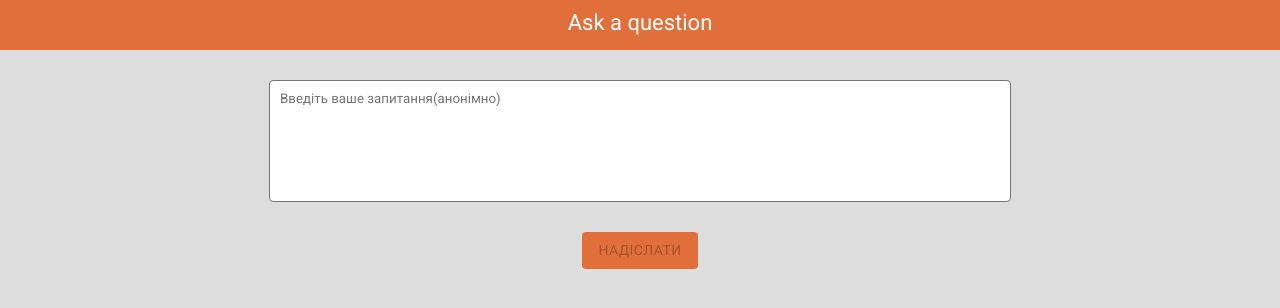
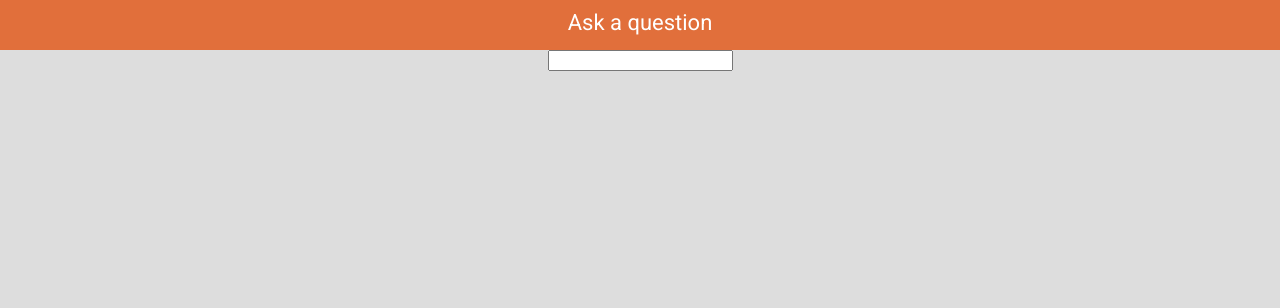
Before and after one commit to pasha2708/Ask-a-question, a React (Create React App) app: page /manage in a window 1280 px wide. Shown: the top 308 px of the page. Built offline with nearby package versions, Linux system fonts and the light colour scheme.

Commit message:
add router

```diff
--- a/package.json
+++ b/package.json
@@ -12,6 +12,7 @@
     "react": "^18.1.0",
     "react-dom": "^18.1.0",
     "react-notifications": "^1.7.3",
+    "react-router-dom": "^6.3.0",
     "react-scripts": "5.0.1",
     "styled-components": "^5.3.5"
   },
--- a/public/index.html
+++ b/public/index.html
@@ -3,7 +3,10 @@
 	<head>
 		<meta charset="utf-8" />
 		<link rel="icon" href="%PUBLIC_URL%/favicon.ico" />
-    <link href="https://fonts.googleapis.com/css2?family=Roboto&display=swap" rel="stylesheet">
+		<link
+			href="https://fonts.googleapis.com/css2?family=Roboto&display=swap"
+			rel="stylesheet"
+		/>
 		<meta name="viewport" content="width=device-width, initial-scale=1" />
 		<meta name="theme-color" content="#000000" />
 		<meta
@@ -39,6 +42,5 @@
 
       To begin the development, run `npm start` or `yarn start`.
       To create a production bundle, use `npm run build` or `yarn build`.
-    -->
-  </body>
+    --></body>
 </html>
--- a/src/App.js
+++ b/src/App.js
@@ -8,6 +8,9 @@ import {
   NotificationManager,
 } from 'react-notifications';
 import 'react-notifications/lib/notifications.css';
+import QuestionForm from './components/QuestionForm';
+import { BrowserRouter as Router, Route, Link, Routes } from "react-router-dom";
+import Manage from './components/Manage';
 
 const Header = styled.div`
   background-color: #e16f3b;
@@ -22,7 +25,7 @@ const HeaderText = styled.p`
   padding-top: 10px;
 `;
 
-const Container = styled.div`
+export const Container = styled.div`
   display: flex;
   flex-direction: column;
   justify-content: center;
@@ -33,26 +36,6 @@ const Container = styled.div`
 `;
 
 const App = () => {
-  const [data, setData] = useState('');
-  const [loading, setLoading] = useState(false)
-
-  const handleClick = () => {
-    setLoading(true)
-    axios
-      .post('https://61b7874164e4a10017d18b87.mockapi.io/questions', {
-        date: new Date(),
-        message: data,
-      })
-      .then(() => {
-        NotificationManager.success('Запитання надіслано, дякуємо');
-        setData('');
-        setLoading(false)
-      })
-      .catch(() => {
-        NotificationManager.error('Помилка. Спробуйте пізніше');
-        setLoading(false)
-      });
-  };
 
   return (
     <>
@@ -61,22 +44,10 @@ const App = () => {
           <HeaderText>Ask a question</HeaderText>
         </Container>
       </Header>
-      <Container>
-        <textarea
-          placeholder='Введіть ваше запитання(анонімно)'
-          onChange={(e) => setData(e.target.value)}
-          value={data}
-        />
-        <Button
-          style={{ backgroundColor: '#e16f3b' }}
-          variant='contained'
-          onClick={handleClick}
-          disabled={!data || loading}
-        >
-          Надіслати
-        </Button>
-        <NotificationContainer />
-      </Container>
+      <Routes>
+        <Route exact path="/" element={<QuestionForm />} />
+        <Route exact path="manage" element={<Manage />} />
+      </Routes>
     </>
   );
 };
--- /dev/null
+++ b/src/components/Manage.jsx
@@ -0,0 +1,9 @@
+import React from 'react';
+import { Container } from '../App';
+
+const Manage = () => {
+	const [logged, setLogged] = React.useState(false);
+	return <Container>{!logged && <input />}</Container>;
+};
+
+export default Manage;
--- /dev/null
+++ b/src/components/QuestionForm.jsx
@@ -0,0 +1,53 @@
+import React, { useState } from 'react';
+import Button from '@mui/material/Button';
+import axios from 'axios';
+import {
+	NotificationContainer,
+	NotificationManager,
+} from 'react-notifications';
+
+import { Container } from '../App';
+
+const QuestionForm = () => {
+	const [data, setData] = useState('');
+	const [loading, setLoading] = useState(false);
+
+	const handleClick = () => {
+		setLoading(true);
+		axios
+			.post('https://61b7874164e4a10017d18b87.mockapi.io/questions', {
+				date: new Date(),
+				message: data,
+			})
+			.then(() => {
+				NotificationManager.success('Запитання надіслано, дякуємо');
+				setData('');
+				setLoading(false);
+			})
+			.catch(() => {
+				NotificationManager.error('Помилка. Спробуйте пізніше');
+				setLoading(false);
+			});
+	};
+
+	return (
+		<Container>
+			<textarea
+				placeholder='Введіть ваше запитання(анонімно)'
+				onChange={(e) => setData(e.target.value)}
+				value={data}
+			/>
+			<Button
+				style={{ backgroundColor: '#e16f3b' }}
+				variant='contained'
+				onClick={handleClick}
+				disabled={!data || loading}
+			>
+				Надіслати
+			</Button>
+			<NotificationContainer />
+		</Container>
+	);
+};
+
+export default QuestionForm;
--- a/src/index.css
+++ b/src/index.css
@@ -1,9 +1,9 @@
 body {
 	margin: 0;
 	padding: 0;
-  font-family: -apple-system, BlinkMacSystemFont, 'Segoe UI', 'Roboto', 'Oxygen',
-    'Ubuntu', 'Cantarell', 'Fira Sans', 'Droid Sans', 'Helvetica Neue',
-    sans-serif;
+	font-family: -apple-system, BlinkMacSystemFont, 'Segoe UI', 'Roboto',
+		'Oxygen', 'Ubuntu', 'Cantarell', 'Fira Sans', 'Droid Sans',
+		'Helvetica Neue', sans-serif;
 	-webkit-font-smoothing: antialiased;
 	-moz-osx-font-smoothing: grayscale;
 	background-color: rgb(221, 221, 221);
@@ -14,10 +14,10 @@ code {
 		monospace;
 }
 
-textarea{
+textarea {
 	width: 90%;
 	height: 100px;
-  background: #FFFFFF;
+	background: #ffffff;
 	border-radius: 4px;
 	outline: none;
 	margin-top: 30px;
--- a/src/index.js
+++ b/src/index.js
@@ -1,10 +1,13 @@
 import React from 'react';
 import ReactDOM from 'react-dom/client';
 import App from './App';
+import { BrowserRouter as Router, Route, Link, Routes } from "react-router-dom";
 
 const root = ReactDOM.createRoot(document.getElementById('root'));
 root.render(
   <React.StrictMode>
-    <App />
+    <Router>
+      <App />
+    </Router>
   </React.StrictMode>
 );
```
Also changed, not shown: 1 other file (tests, documents, lock files or other folders). Lines whose indentation alone changed are shown as unchanged.
